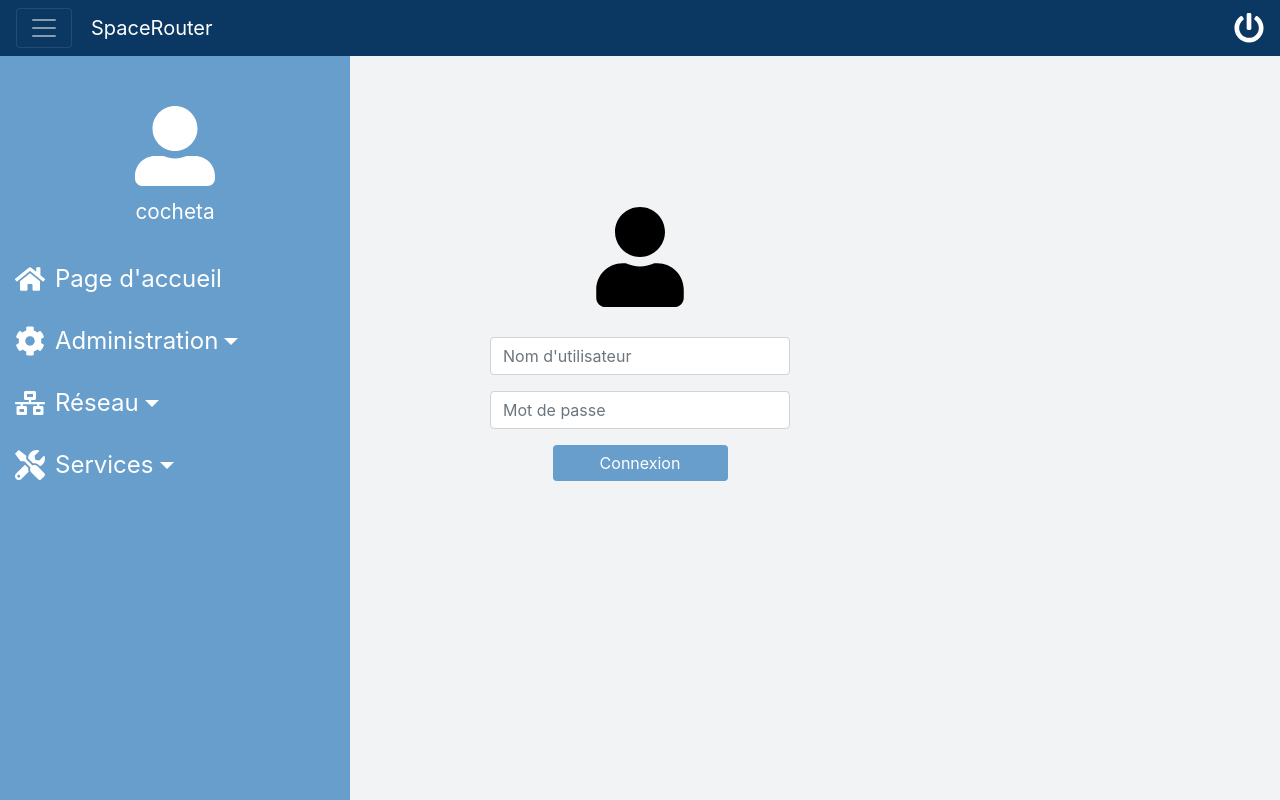
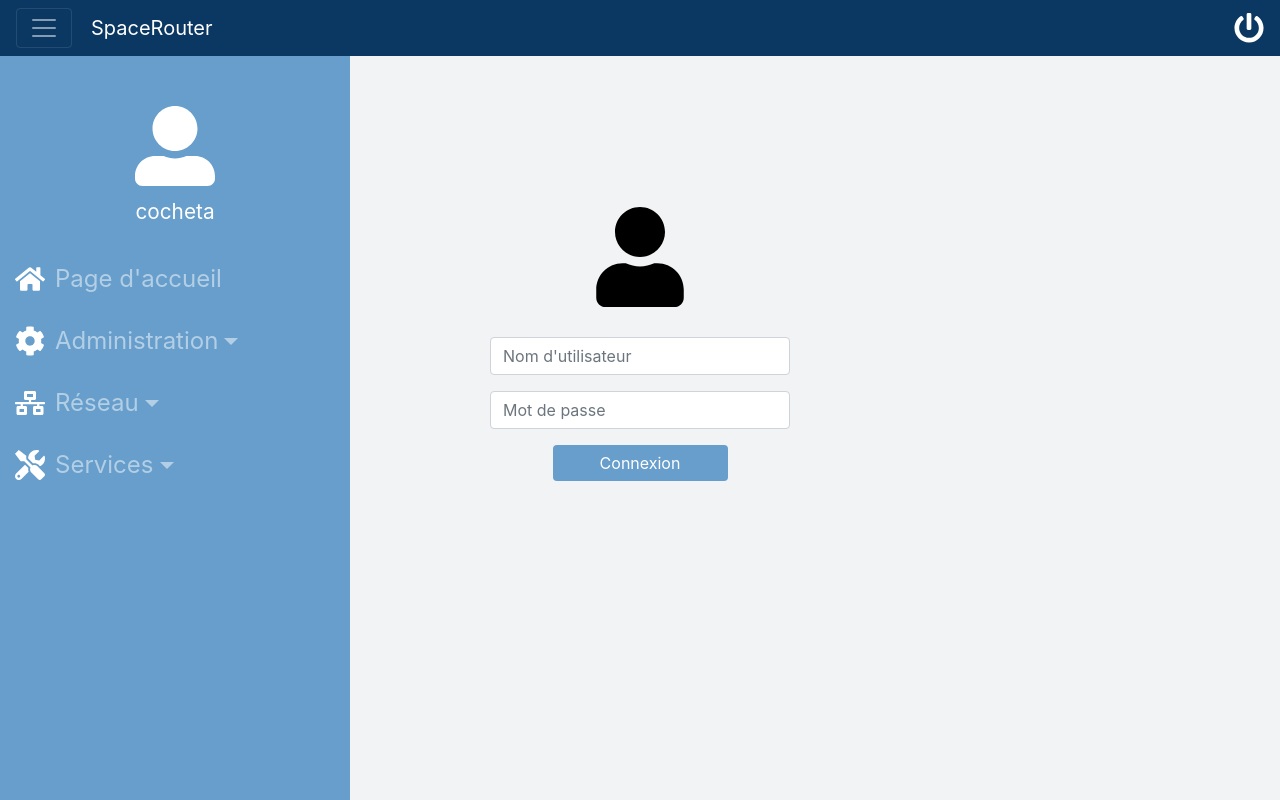
Before and after one commit to SpaceRouter/Frontend, a React (Create React App) app: page /auth in a window 1280 px wide. Both pictures are taken after a click on the button 44 px from the left and 28 px from the top of the page. Built offline with nearby package versions, Linux system fonts and the light colour scheme; no server answers.

Commit message:
Ajout style marketplace details.

```diff
--- a/src/Navigation.css
+++ b/src/Navigation.css
@@ -47,11 +47,23 @@ nav .navbar-collapse.show {
   margin-top: 10px;
   margin-left: 15px;
   font-size: 1.5em;
-  color: white !important;
+  color: white;
+  border: none;
 }
 
 .nav-link:hover {
   color: #c2c5cc !important;
+  border: none;
+}
+
+.nav-link:active {
+  color: #679ecb;
+  border: none;
+}
+
+.nav-link:focus {
+  border: none;
+  color: #679ecb;
 }
 
 .dropdown-item {
--- a/src/Navigation.js
+++ b/src/Navigation.js
@@ -70,20 +70,20 @@ class Navigation extends Component {
             <FaUserAlt className="user-icon" size="80px" color="white" />
             <p className="username">{this.state.username}</p>
 
-            <Nav.Link href="/">{this.titleNav("Page d'accueil", FaHome)}</Nav.Link>
+            <Nav.Link style={{ Color:"white" }} href="/">{this.titleNav("Page d'accueil", FaHome)}</Nav.Link>
 
-            <NavDropdown title={this.titleNav("Administration", FaCog)}>
+            <NavDropdown style={{ Color:"white" }} title={this.titleNav("Administration", FaCog)}>
               <NavDropdown.Item href="/users">Utilisateurs</NavDropdown.Item>
               <NavDropdown.Item href="/groups">Groupes</NavDropdown.Item>
             </NavDropdown>
 
-            <NavDropdown title={this.titleNav("Réseau", FaNetworkWired)}>
+            <NavDropdown style={{ Color:"white" }} title={this.titleNav("Réseau", FaNetworkWired)}>
               <NavDropdown.Item href="/dhcp">DHCP</NavDropdown.Item>
               <NavDropdown.Item href="/dns">DNS</NavDropdown.Item>
               <NavDropdown.Item href="/firewall">Firewall</NavDropdown.Item>
             </NavDropdown>
 
-            <NavDropdown title={this.titleNav("Services", FaTools)}>
+            <NavDropdown style={{ Color:"white" }} title={this.titleNav("Services", FaTools)}>
               <NavDropdown.Item href="/marketplace">Magasin d'applications</NavDropdown.Item>
               <NavDropdown.Item href="/appsinstalled">Applications installées</NavDropdown.Item>
             </NavDropdown>
--- a/src/Services/MarketplaceDetails.css
+++ b/src/Services/MarketplaceDetails.css
@@ -97,7 +97,7 @@
 .services-details {
   margin: auto;
   margin-bottom: 150px;
-  width: 90%;
+  width: 80%;
   font-size: 20px;
   font-weight: lighter;
 }
@@ -128,7 +128,7 @@
 }
 
 .navig {
-  background-color: #F2F3F5;
+  background-color: #f2f3f5;
   width: 90%;
   margin: auto ;
   margin-top: 40px;
@@ -139,6 +139,10 @@
   border-radius: 10px;
 }
 
-.teste {
-  color: #000000 !important;
+.tabs {
+  background-color: #679ecb;
+  border-radius: 5px;
+  margin: auto !important;
+  font-size: 16px;
+  color: black !important;
 }
--- a/src/Services/MarketplaceDetails.js
+++ b/src/Services/MarketplaceDetails.js
@@ -60,14 +60,14 @@ class MarketplaceDetails extends Component {
     return appli.Services.map((service) => (
       <div key={service.ID} className="services-details">
         <h4 style={{ textAlign:"center", marginBottom:"25px" }}>Name</h4>
-        <Tabs defaultActiveKey="image" transition={false} id="noanim-tab-example">
-          <Tab eventKey="image" title="Image" className="teste">
+        <Tabs defaultActiveKey="image" transition={false} className="tabs">
+          <Tab eventKey="image" title="Image">
             <div className="navig">
             <p>Image : <Form.Control className="modif" type="text" value={service.Image} onChange={this.handleImagesUpdate}/></p>
             <p>Version :  <Form.Control className="modif" type="text" value={service.ImageVersion} onChange={this.handleImageVersionUpdate}/></p>
             </div>
           </Tab>
-          <Tab eventKey="var" title="Environnements" style={{Color:"#000000"}}>
+          <Tab eventKey="var" title="Environnements">
             <div className="navig">
             <p>Variable(s) d'environnement(s) : </p>
               {service.Envs.map((env) => (
```
